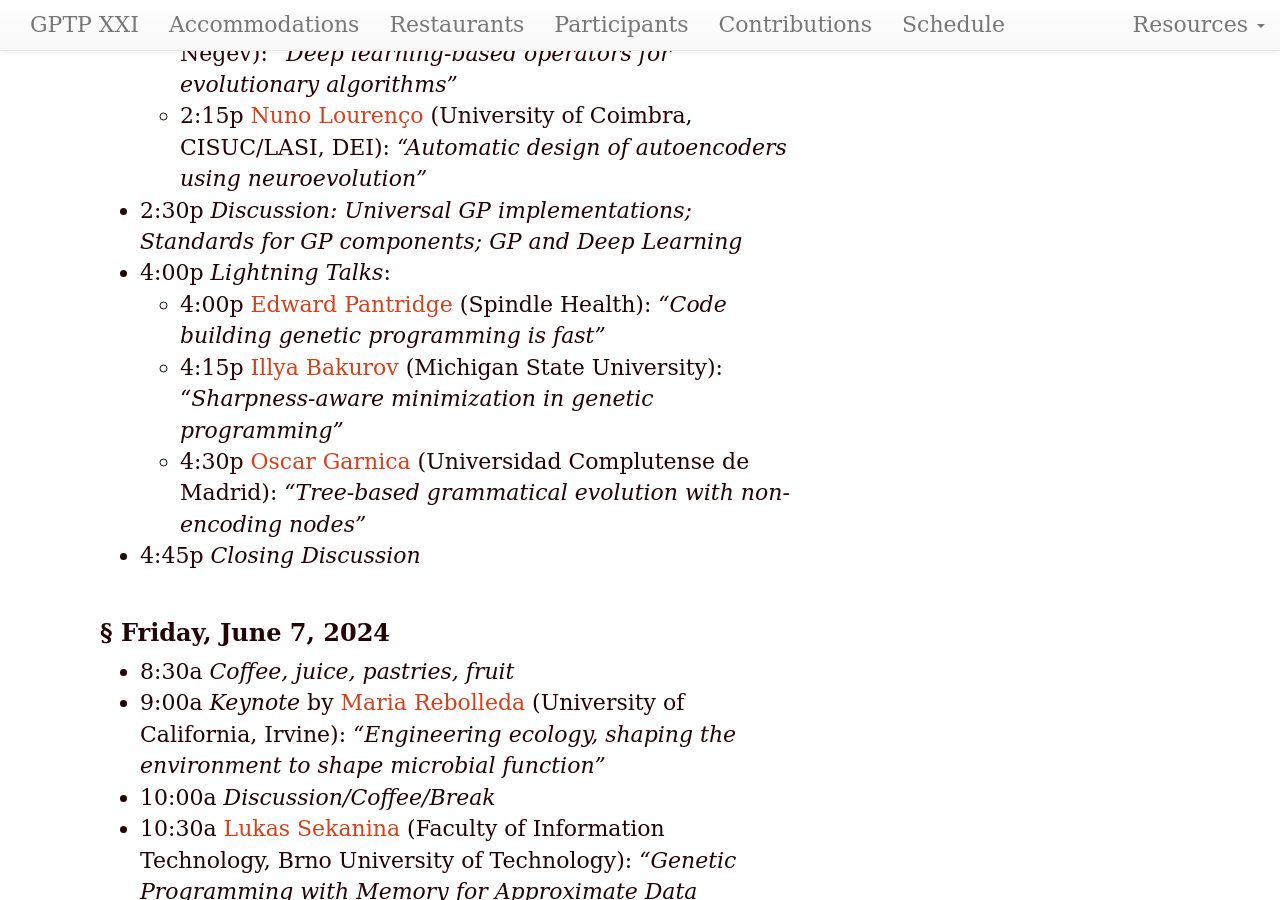
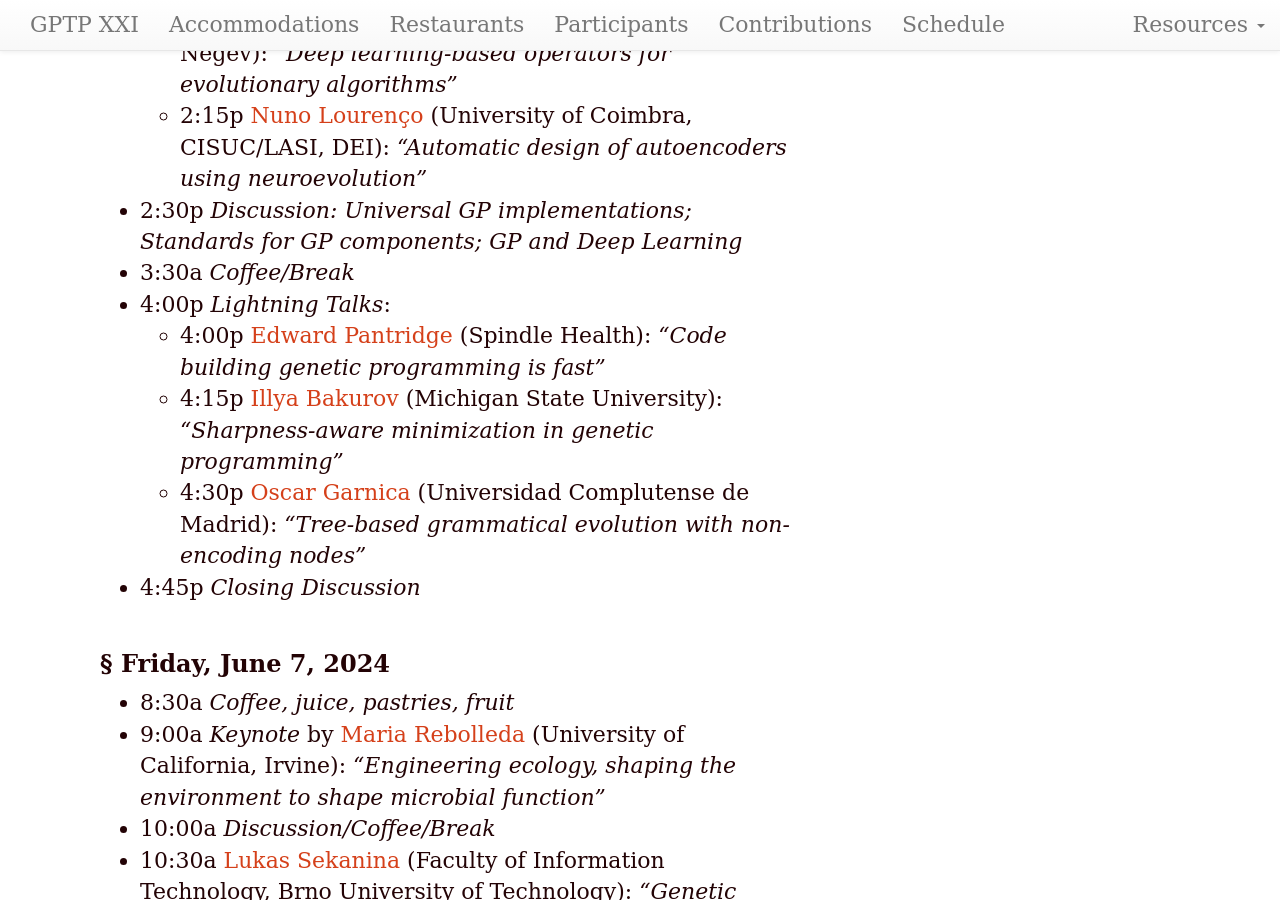
Before and after one commit to GPTP-workshop/gptp-workshop.github.io, a Jekyll site: the page built from schedule.md, in a window 1280 px wide and 900 px high, scrolled down 1344 px. Built offline with Jekyll 4.4.1, drawn with Linux system fonts in a browser that asks for light colours; our own code applies the rules of GitHub Pages for plain Markdown files.

Commit message:
Update schedule.md

```diff
--- a/schedule.md
+++ b/schedule.md
@@ -30,6 +30,7 @@ GPTP-2024 will be held at the main campus of University of Michigan, Weiser Hall
   - 2:00p [Moshe Sipper](https://www.moshesipper.com/) (Ben-Gurion University of the Negev): _"Deep learning-based operators for evolutionary algorithms"_
   - 2:15p [Nuno Lourenço](https://www.cisuc.uc.pt/en/people/nuno-lourenco) (University of Coimbra, CISUC/LASI, DEI):  _"Automatic design of autoencoders using neuroevolution"_
 - 2:30p _Discussion: Universal GP implementations; Standards for GP components; GP and Deep Learning_
+- 3:30a _Coffee/Break_
 - 4:00p _Lightning Talks_:
   - 4:00p [Edward Pantridge](https://github.com/erp12) (Spindle Health): _"Code building genetic programming is fast"_
   - 4:15p [Illya Bakurov](https://msu.edu/) (Michigan State University): _"Sharpness-aware minimization in genetic programming"_
```
